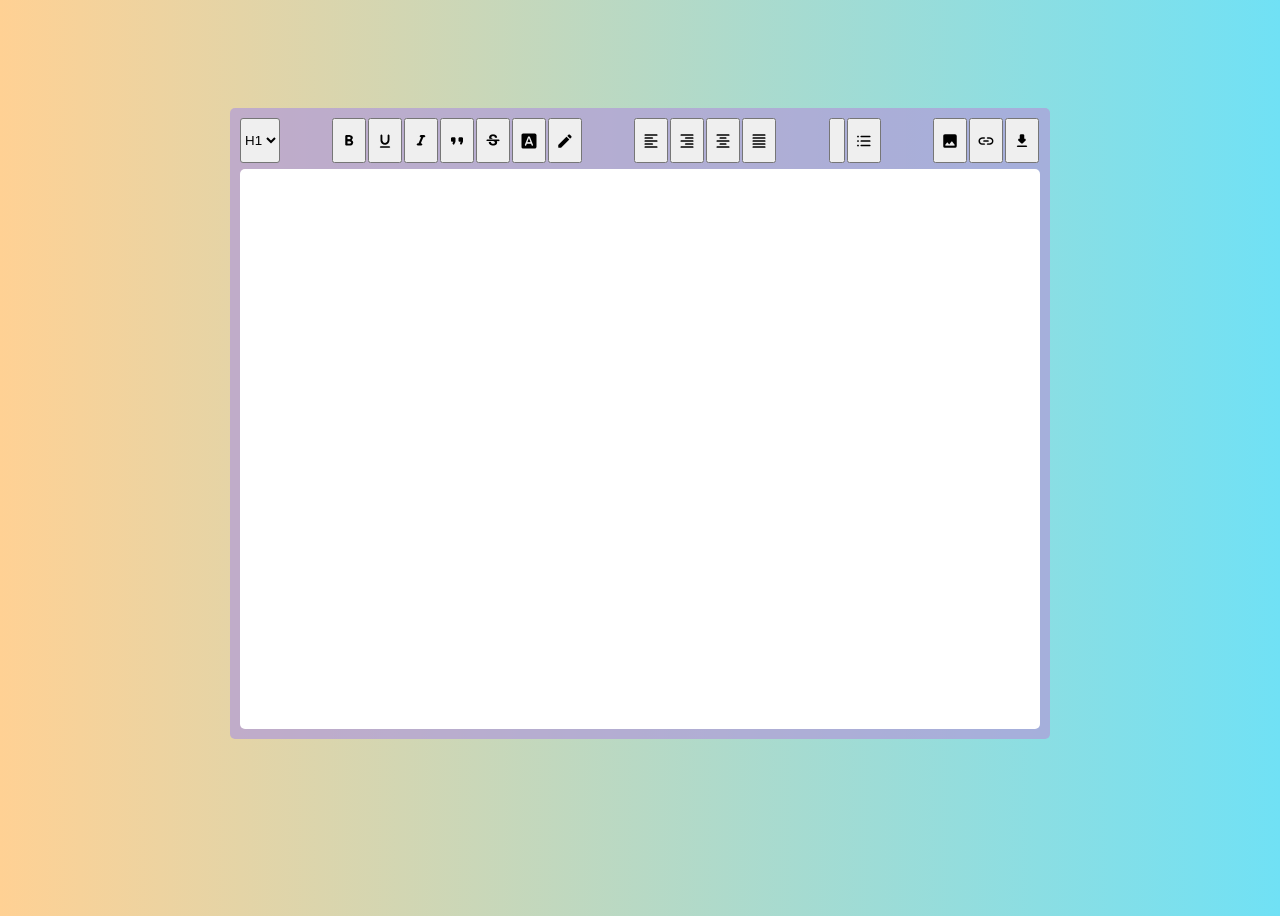
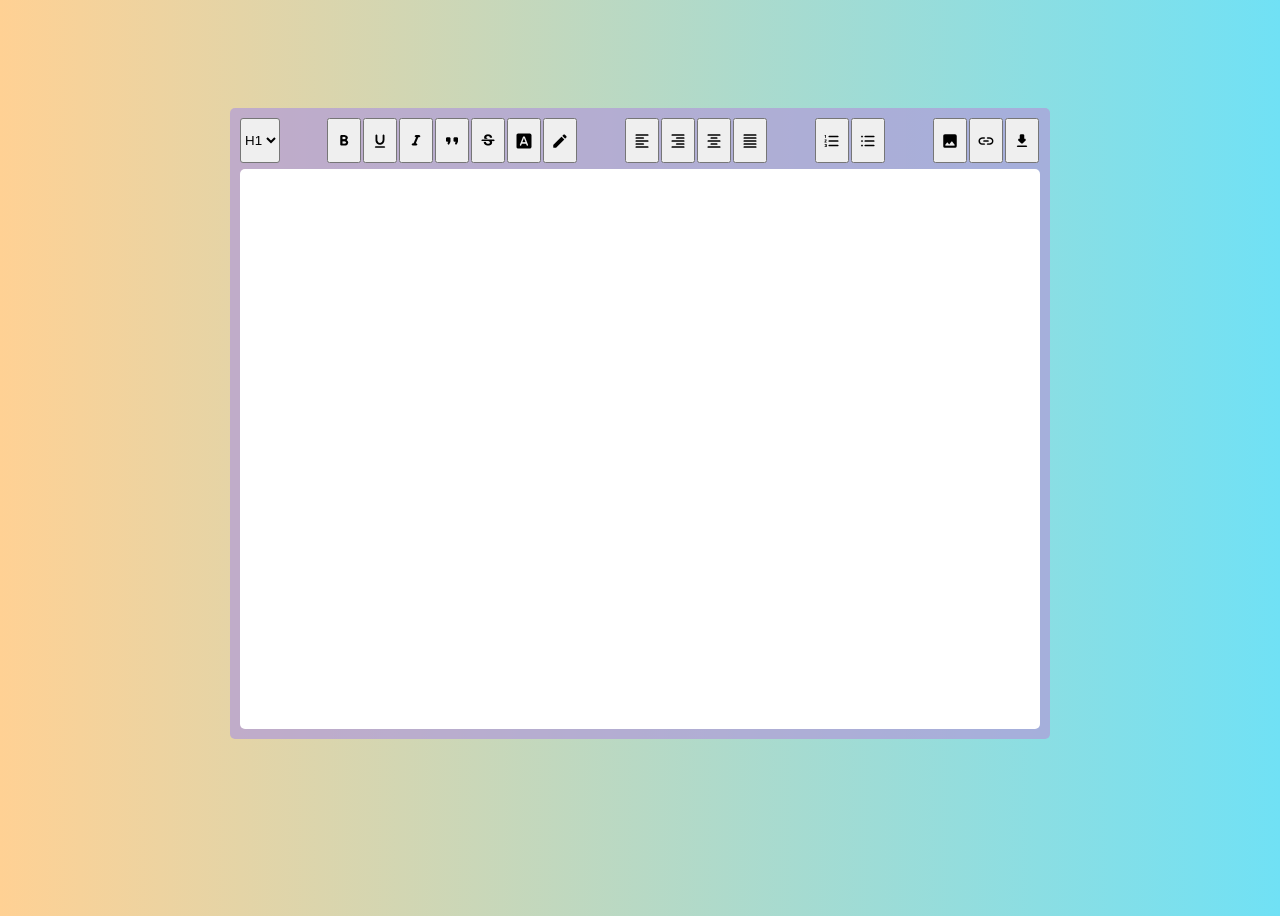
Before and after one commit to jonasmateus/Editor-de-Texto-WYSIWYG, a website: page App/index.html in a window 1280 px wide. Drawn offline with nearby package versions, Linux system fonts and the light colour scheme; the site is published under a folder, as on GitHub Pages, so addresses that start at the root find nothing.

Commit message:
Ícone botão lista numerada

```diff
--- a/App/index.html
+++ b/App/index.html
@@ -139,7 +139,7 @@
                     <div class="numbers-list">
 
                         <button class="lines-list-button">
-                            <img src="/ImagesForIcons/1x/round_format_list_numbered_black_18dp.png" alt="" srcset="">
+                            <img src="../ImagesForIcons/1x/round_format_list_numbered_black_18dp.png" alt="" srcset="">
                         </button>
 
                     </div>
```
